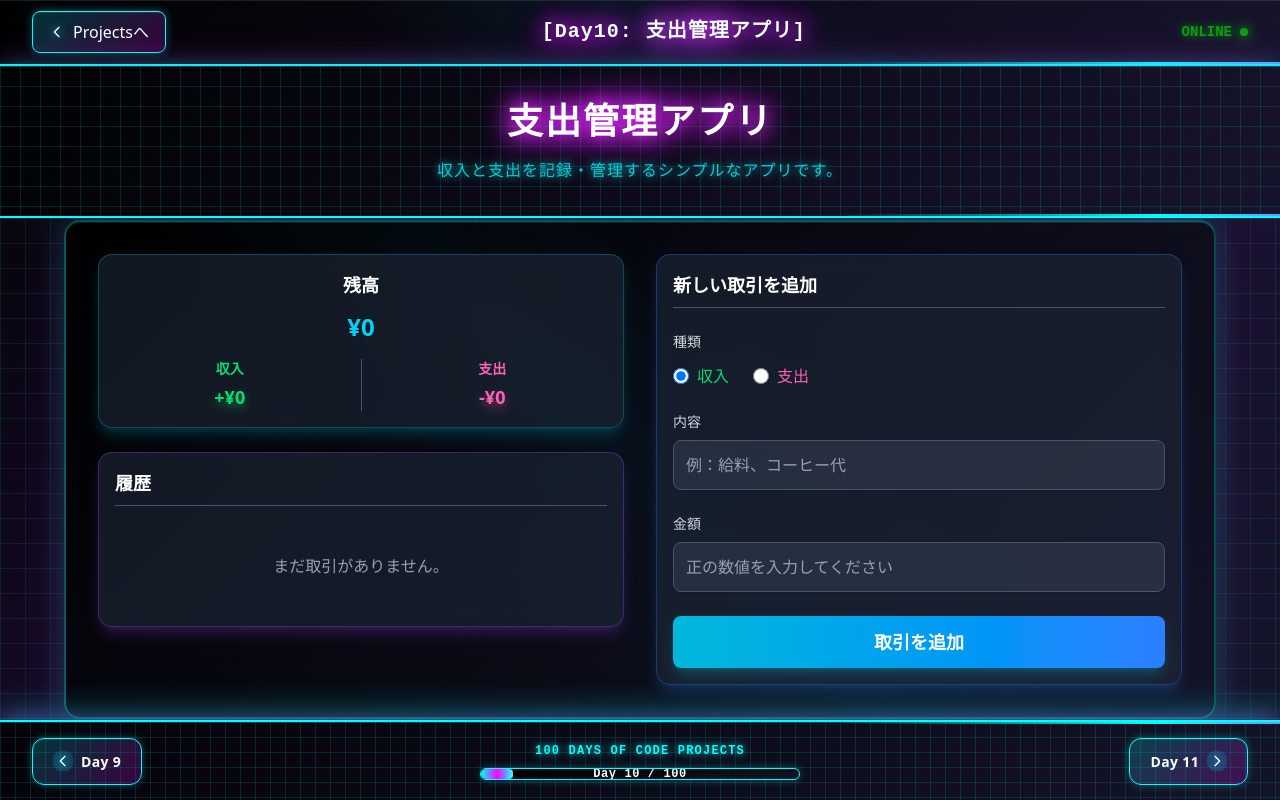
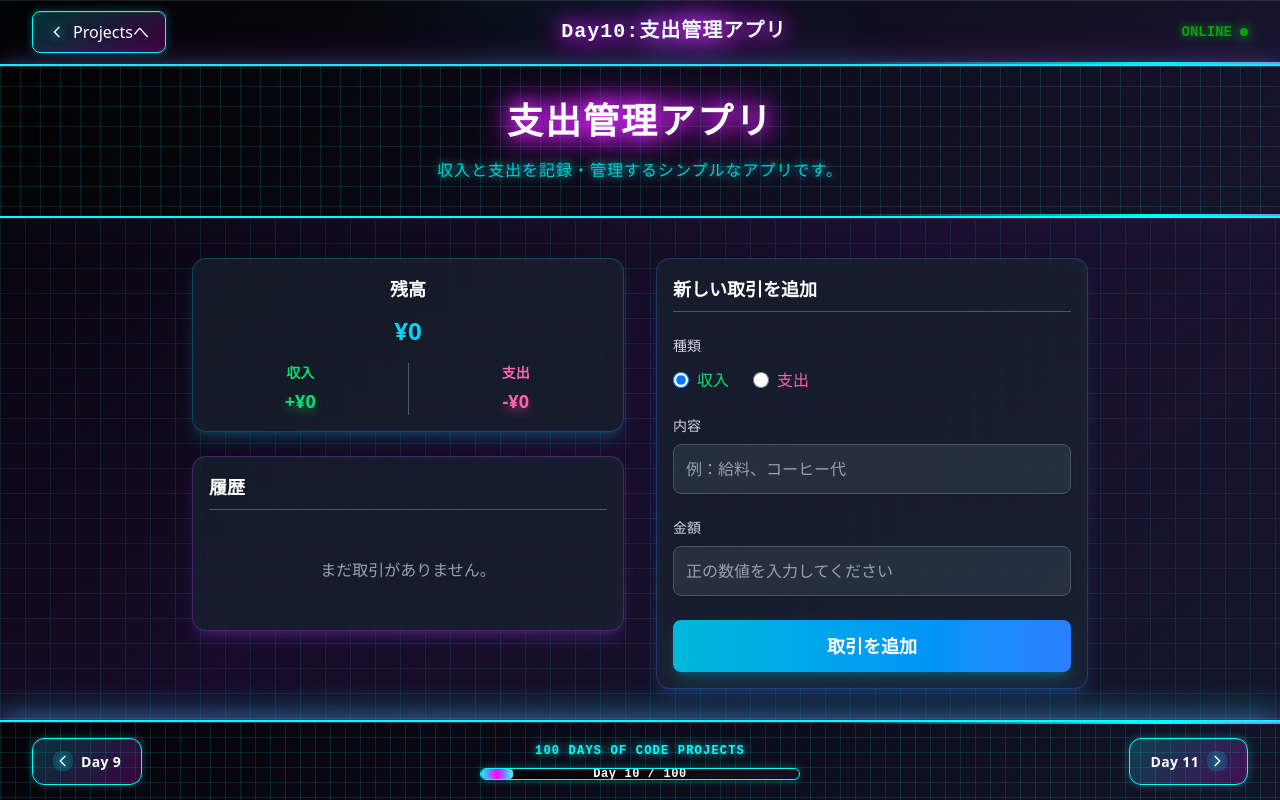
Before and after one commit to atsuki61/100DaysOfCode, a Next.js app: page /day10-expense-tracker in a window 1280 px wide. Built offline with nearby package versions, Linux system fonts and the light colour scheme.

Commit message:
レイアウト調整

```diff
--- a/src/app/day10-expense-tracker/components/ExpenseTracker.tsx
+++ b/src/app/day10-expense-tracker/components/ExpenseTracker.tsx
@@ -45,20 +45,13 @@ const ExpenseTracker: React.FC = () => {
   }
 
   return (
-    <div className="h-full flex items-center justify-center">
-      <div className="w-full max-w-6xl neon-container">
-
-        <div className="grid grid-cols-1 lg:grid-cols-2 gap-8">
-          {/* 左側のカラム */}
+    <div className="container mx-auto p-4">
+      <div className="w-full max-w-4xl mx-auto">
+        <div className="grid grid-cols-1 md:grid-cols-2 gap-8">
           <div className="flex flex-col gap-6">
-            {/* 残高 */}
             <Balance transactions={transactions} />
-
-            {/* 履歴 */}
             <TransactionList transactions={transactions} deleteTransaction={deleteTransaction} />
           </div>
-
-          {/* 右側のカラム: フォーム */}
           <div className="flex flex-col">
             <TransactionForm addTransaction={addTransaction} />
           </div>
--- a/src/app/day10-expense-tracker/components/TransactionList.tsx
+++ b/src/app/day10-expense-tracker/components/TransactionList.tsx
@@ -12,7 +12,7 @@ const TransactionList: React.FC<TransactionListProps> = ({ transactions, deleteT
     <div className="w-full bg-gray-800/60 backdrop-blur-sm rounded-xl border border-purple-500/30 shadow-lg shadow-purple-500/20 p-4">
       <h3 className="text-lg font-bold border-b border-gray-600 pb-2 mb-4 text-white">履歴</h3>
       {transactions.length > 0 ? (
-        <div className="h-80 overflow-y-auto scrollbar-thin scrollbar-thumb-gray-600 scrollbar-track-gray-800">
+        <div className="h-60 overflow-y-auto scrollbar-thin scrollbar-thumb-gray-600 scrollbar-track-gray-800">
           <ul className="list-none p-0 space-y-2">
             {transactions.map(transaction => (
               <TransactionItem
--- a/src/app/day10-expense-tracker/layout.tsx
+++ b/src/app/day10-expense-tracker/layout.tsx
@@ -11,7 +11,7 @@ export default function Day10Layout({
   children: React.ReactNode;
 }) {
   return (
-    <div className="h-screen bg-gradient-to-br from-slate-900 via-purple-900 to-slate-900 flex flex-col overflow-hidden">
+    <div className="h-screen bg-gradient-to-br from-slate-900 via-purple-900 to-slate-900 flex flex-col">
       {/* Day10専用ネオンヘッダー */}
       <nav className="neon-nav">
         <div className="max-w-7xl mx-auto px-4 sm:px-6 lg:px-8">
@@ -21,7 +21,7 @@ export default function Day10Layout({
             </div>
             <div className="flex items-center">
               <h1 className="neon-title">
-                [Day10: 支出管理アプリ]
+                Day10:支出管理アプリ
               </h1>
             </div>
             <div className="flex items-center">
@@ -177,8 +177,9 @@ export default function Day10Layout({
           background: linear-gradient(135deg, rgba(0, 0, 0, 0.8), rgba(20, 20, 40, 0.8));
           backdrop-filter: blur(8px);
           position: relative;
-          overflow: hidden;
+          overflow-y: auto; /* 縦スクロールを有効化 */
           padding: 1.5rem;
+          flex: 1; /* flex-growを維持 */
         }
 
         .neon-main::before {
```
